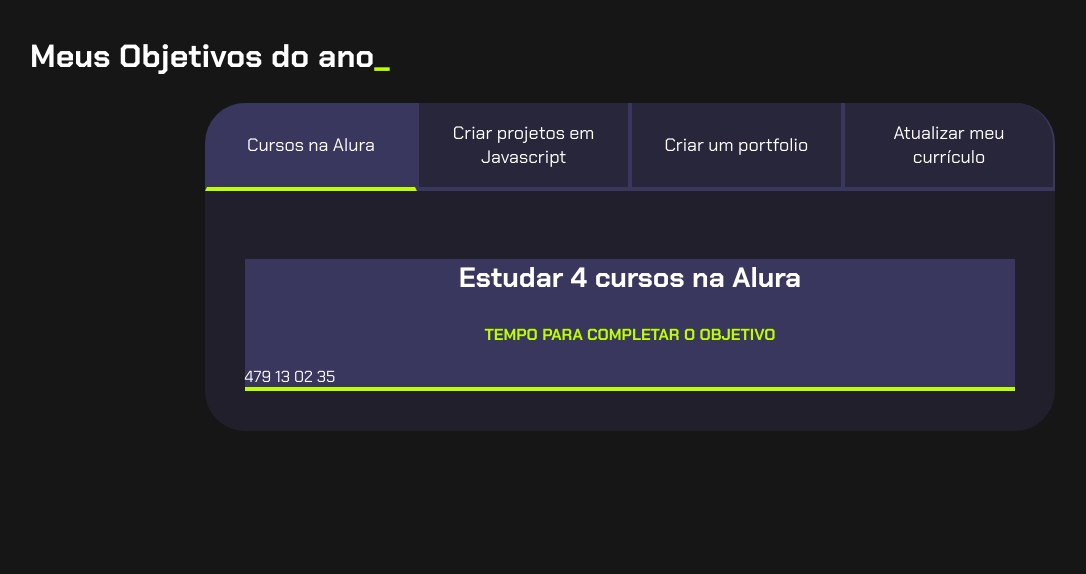
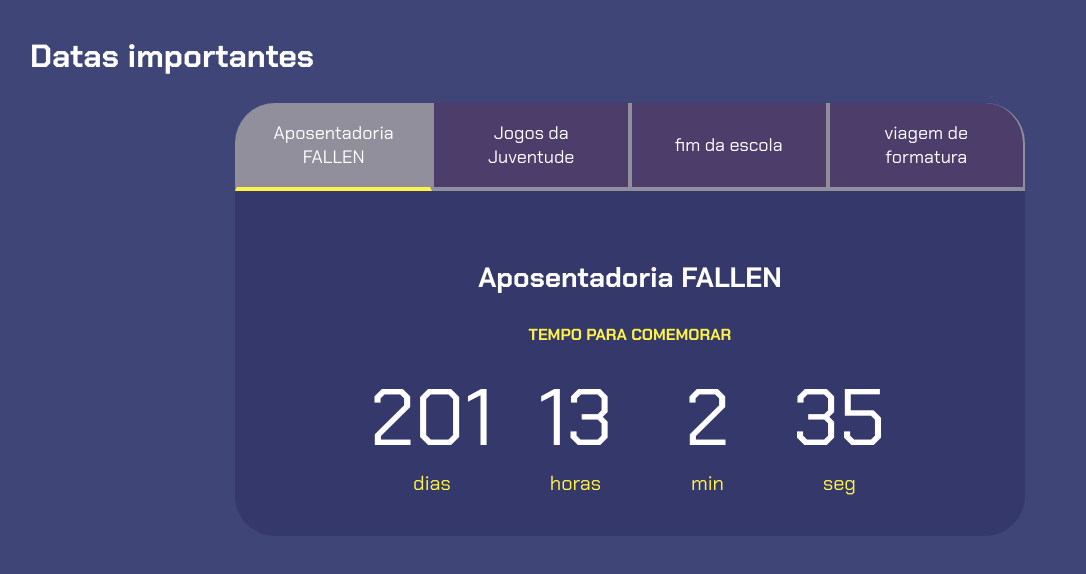
Before and after one commit to Gustavomoltres/projetodevida, a plain HTML site: page index.html in a window 1280 px wide. Shown: the whole page, without its empty margins (10-1096 px from the left). Drawn offline with Linux system fonts and the light colour scheme.

Commit message:
projeto final

```diff
--- a/index.html
+++ b/index.html
@@ -1,61 +1,109 @@
 <!DOCTYPE html>
 <html lang="pt-br">
+
 <head>
-    <meta charset="UTF-8" />
-    <meta name="viewport" content="width=device-width, initial-scale=1.0" />
+    <meta charset="UTF-8">
+    <meta name="viewport" content="width=device-width, initial-scale=1.0">
     <title>Meus objetivos do ano</title>
-    <link rel="stylesheet" href="style.css" />
+    <link rel="stylesheet" href="style.css">
 </head>
 
 <body>
     <section class="conteudo-principal">
-      <h2 class="titulo-principal">Meus Objetivos do ano<span>_</span></h2>
+        <h2 class="titulo-principal">Datas importantes </h2><span></span></h2>
         <div class="conteudo">
             <div class="botoes">
-    <button class="botao ativo" data-index="0" aria-pressed="true">Cursos na Alura</button>
-    <button class="botao" data-index="1" aria-pressed="false">Criar projetos em Javascript</button>
-    <button class="botao" data-index="2" aria-pressed="false">Criar um portfolio</button>
-    <button class="botao" data-index="3" aria-pressed="false">Atualizar meu currículo</button>
+                <button class="botao ativo">Aposentadoria FALLEN</button>
+                <button class="botao">Jogos da Juventude</button>
+                <button class="botao">fim da escola</button>
+                <button class="botao">viagem de formatura</button>
             </div>
             <div class="abas-textos">
                 <div class="aba-conteudo ativo">
-      <h3 class="aba-conteudo-titulo-principal">Estudar 4 cursos na Alura</h3>
-      <h4 class="aba-conteudo-titulo-secundario">Tempo para completar o objetivo</h4>
+                    <h3 class="aba-conteudo-titulo-principal">Aposentadoria FALLEN</h3>
+                    <h4 class="aba-conteudo-titulo-secundario">Tempo para comemorar</h4>
                     <div class="contador">
-        <span class="dias">00</span>
-        <span class="horas">00</span>
-        <span class="minutos">00</span>
-        <span class="segundos">00</span>
+                        <div class="contador-digito">
+                            <p class="contador-digito-numero" id="dias0"></p>
+                            <p class="contador-digito-texto">dias</p>
+                        </div>
+                        <div class="contador-digito">
+                            <p class="contador-digito-numero" id="horas0"></p>
+                            <p class="contador-digito-texto">horas</p>
+                        </div>
+                        <div class="contador-digito">
+                            <p class="contador-digito-numero" id="min0"></p>
+                            <p class="contador-digito-texto">min</p>
+                        </div>
+                        <div class="contador-digito">
+                            <p class="contador-digito-numero" id="seg0"></p>
+                            <p class="contador-digito-texto">seg</p>
+                        </div>
                     </div>
                 </div>
                 <div class="aba-conteudo">
-      <h3 class="aba-conteudo-titulo-principal">Criar 5 projetos em Javascript</h3>
-      <h4 class="aba-conteudo-titulo-secundario">Tempo para completar o objetivo</h4>
+                    <h3 class="aba-conteudo-titulo-principal">Jogos da Juventude</h3>
+                    <h4 class="aba-conteudo-titulo-secundario">Tempo para comemorar</h4>
                     <div class="contador">
-        <span class="dias">00</span>
-        <span class="horas">00</span>
-        <span class="minutos">00</span>
-        <span class="segundos">00</span>
+                        <div class="contador-digito">
+                            <p class="contador-digito-numero" id="dias1"></p>
+                            <p class="contador-digito-texto">dias</p>
+                        </div>
+                        <div class="contador-digito">
+                            <p class="contador-digito-numero" id="horas1"></p>
+                            <p class="contador-digito-texto">horas</p>
+                        </div>
+                        <div class="contador-digito">
+                            <p class="contador-digito-numero" id="min1"></p>
+                            <p class="contador-digito-texto">min</p>
+                        </div>
+                        <div class="contador-digito">
+                            <p class="contador-digito-numero" id="seg1"></p>
+                            <p class="contador-digito-texto">seg</p>
+                        </div>
                     </div>
                 </div>
                 <div class="aba-conteudo">
-      <h3 class="aba-conteudo-titulo-principal">Criar um portfolio com os meus 3 melhores projetos</h3>
-      <h4 class="aba-conteudo-titulo-secundario">Tempo para completar o objetivo</h4>
+                    <h3 class="aba-conteudo-titulo-principal">fim da escola</h3>
+                    <h4 class="aba-conteudo-titulo-secundario">Tempo para comemorar</h4>
                     <div class="contador">
-        <span class="dias">00</span>
-        <span class="horas">00</span>
-        <span class="minutos">00</span>
-        <span class="segundos">00</span>
+                        <div class="contador-digito">
+                            <p class="contador-digito-numero" id="dias2"></p>
+                            <p class="contador-digito-texto">dias</p>
+                        </div>
+                        <div class="contador-digito">
+                            <p class="contador-digito-numero" id="horas2"></p>
+                            <p class="contador-digito-texto">horas</p>
+                        </div>
+                        <div class="contador-digito">
+                            <p class="contador-digito-numero" id="min2"></p>
+                            <p class="contador-digito-texto">min</p>
+                        </div>
+                        <div class="contador-digito">
+                            <p class="contador-digito-numero" id="seg2"></p>
+                            <p class="contador-digito-texto">seg</p>
+                        </div>
                     </div>
                 </div>
                 <div class="aba-conteudo">
-      <h3 class="aba-conteudo-titulo-principal">Atualizar meu curriculo com os certificados da Alura</h3>
-      <h4 class="aba-conteudo-titulo-secundario">Tempo para completar o objetivo</h4>
+                    <h3 class="aba-conteudo-titulo-principal">viagem de formatura</h3>
+                    <h4 class="aba-conteudo-titulo-secundario">Tempo para comemorar</h4>
                     <div class="contador">
-        <span class="dias">00</span>
-        <span class="horas">00</span>
-        <span class="minutos">00</span>
-        <span class="segundos">00</span>
+                        <div class="contador-digito">
+                            <p class="contador-digito-numero" id="dias3"></p>
+                            <p class="contador-digito-texto">dias</p>
+                        </div>
+                        <div class="contador-digito">
+                            <p class="contador-digito-numero" id="horas3"></p>
+                            <p class="contador-digito-texto">horas</p>
+                        </div>
+                        <div class="contador-digito">
+                            <p class="contador-digito-numero" id="min3"></p>
+                            <p class="contador-digito-texto">min</p>
+                        </div>
+                        <div class="contador-digito">
+                            <p class="contador-digito-numero" id="seg3"></p>
+                            <p class="contador-digito-texto">seg</p>
                         </div>
                     </div>
                 </div>
@@ -64,4 +112,5 @@
     </section>
     <script src="main.js"></script>
 </body>
+
 </html>
--- a/main.js
+++ b/main.js
@@ -1,58 +1,58 @@
 const botoes = document.querySelectorAll(".botao");
-const abas = document.querySelectorAll(".aba-conteudo");
-const contadores = document.querySelectorAll(".contador");
+const textos = document.querySelectorAll(".aba-conteudo");
 
-const datasObjetivo = [
-  new Date("2027-10-05T00:00:00"),
-  new Date("2027-12-31T23:59:59"),
-  new Date("2027-06-30T23:59:59"),
-  new Date("2027-08-15T23:59:59")
-];
+for (let i = 0; i < botoes.length; i++) {
+    botoes[i].onclick = function () {
 
-function formatarTempo(totalEmMilissegundos) {
-  if (totalEmMilissegundos <= 0) {
-    return { dias: 0, horas: 0, minutos: 0, segundos: 0 };
-  }
+        for (let j = 0; j < botoes.length; j++) {
+            botoes[j].classList.remove("ativo");
+            textos[j].classList.remove("ativo");
+        }
 
-  const segundosTotais = Math.floor(totalEmMilissegundos / 1000);
-  const dias = Math.floor(segundosTotais / 86400);
-  const horas = Math.floor((segundosTotais % 86400) / 3600);
-  const minutos = Math.floor((segundosTotais % 3600) / 60);
-  const segundos = segundosTotais % 60;
-
-  return { dias, horas, minutos, segundos };
+        botoes[i].classList.add("ativo");
+        textos[i].classList.add("ativo");
+    }
 }
 
-function atualizarContadores() {
-  contadores.forEach((contador, indice) => {
-    const diferenca = datasObjetivo[indice].getTime() - Date.now();
-    const tempo = formatarTempo(diferenca);
+const contadores = document.querySelectorAll(".contador");
+const tempoObjetivo1 = new Date("2026-12-31T00:00:00");
+const tempoObjetivo2 = new Date("2026-10-21T00:00:00");
+const tempoObjetivo3 = new Date("2026-12-01T00:00:00");
+const tempoObjetivo4 = new Date("2026-10-05T00:00:00");
 
-    contador.querySelector(".dias").textContent = String(tempo.dias).padStart(2, "0");
-    contador.querySelector(".horas").textContent = String(tempo.horas).padStart(2, "0");
-    contador.querySelector(".minutos").textContent = String(tempo.minutos).padStart(2, "0");
-    contador.querySelector(".segundos").textContent = String(tempo.segundos).padStart(2, "0");
-  });
+const tempos = [tempoObjetivo1, tempoObjetivo2, tempoObjetivo3, tempoObjetivo4];
+
+
+function calculaTempo(tempoObjetivo) {
+    let tempoAtual = new Date();
+    let tempoFinal = tempoObjetivo - tempoAtual;
+    let segundos = Math.floor(tempoFinal / 1000);
+    let minutos = Math.floor(segundos / 60);
+    let horas = Math.floor(minutos / 60);
+    let dias = Math.floor(horas / 24);
+
+    segundos %= 60;
+    minutos %= 60;
+    horas %= 24;
+    if (tempoFinal > 0) {
+        return [dias, horas, minutos, segundos];
+    } else {
+        return [0, 0, 0, 0];
+    }
 }
 
-botoes.forEach((botao) => {
-  botao.addEventListener("click", () => {
-    const indice = Number(botao.dataset.index);
+function atualizaCronometro() {
+    for (let i = 0; i < contadores.length; i++) {
+        document.getElementById("dias" + i).textContent = calculaTempo(tempos[i])[0];
+        document.getElementById("horas" + i).textContent = calculaTempo(tempos[i])[1];
+        document.getElementById("min" + i).textContent = calculaTempo(tempos[i])[2];
+        document.getElementById("seg" + i).textContent = calculaTempo(tempos[i])[3];
+    }
+}
 
-    botoes.forEach((item) => {
-      item.classList.remove("ativo");
-      item.setAttribute("aria-pressed", "false");
-    });
+function comecaCronometro() {
+    atualizaCronometro();
+    setInterval(atualizaCronometro, 1000);
+}
 
-    abas.forEach((aba) => {
-      aba.classList.remove("ativo");
-    });
-
-    botao.classList.add("ativo");
-    botao.setAttribute("aria-pressed", "true");
-    abas[indice]?.classList.add("ativo");
-  });
-});
-
-atualizarContadores();
-setInterval(atualizarContadores, 1000);
+comecaCronometro();
--- a/style.css
+++ b/style.css
@@ -1,23 +1,20 @@
-@import url("https://fonts.googleapis.com/css2?family=Chakra+Petch:wght@400;700&display=swap");
-
-* {
-  box-sizing: border-box;
-}
+@import url('https://fonts.googleapis.com/css2?family=Chakra+Petch:wght@400;700&display=swap');
 
 :root {
-  --cor-de-fundo: #161616;
-  --verde: #bbff00;
-  --branco: #ffffff;
-  --botao-ativo: #3a375e;
-  --botao-inativo: rgba(58, 55, 94, 0.5);
-  --texto-fundo: rgba(58, 55, 94, 0.3);
+    --cor-de-fundo: #1c235ed7;
+    --verde: #fff349;
+    --branco: #FFFFFF;
+    --botao-ativo: #908f9b;
+    --botao-inativo: rgba(91, 55, 94, 0.5);
+    --texto-fundo: rgba(31, 27, 77, 0.3);
 }
 
 body {
     background-color: var(--cor-de-fundo);
     color: var(--branco);
-  font-family: "Chakra Petch", sans-serif;
+    font-family: 'Chakra Petch', sans-serif;
 }
+
 
 .conteudo-principal {
     display: flex;
@@ -39,8 +36,9 @@
     color: var(--verde);
 }
 
+
 .botao {
-  font-family: "Chakra Petch", sans-serif;
+    font-family: 'Chakra Petch', sans-serif;
     background-color: var(--botao-inativo);
     color: var(--branco);
     display: flex;
@@ -53,14 +51,6 @@
     border-left: 2px solid var(--botao-ativo);
     border-right: 2px solid var(--botao-ativo);
     border-top: none;
-  border-radius: 0;
-  cursor: pointer;
-  transition: background-color 0.2s ease, transform 0.2s ease;
-}
-
-.botao:focus {
-  outline: 3px solid rgba(221, 119, 35, 0.7);
-  outline-offset: 3px;
 }
 
 .botao:first-child {
@@ -71,9 +61,19 @@
     display: block;
 }
 
-.ativo {
+.botao.ativo {
     background-color: var(--botao-ativo);
     border-bottom: 4px solid var(--verde);
+}
+
+.abas-textos {
+    background-color: var(--texto-fundo);
+    padding: 40px;
+    border-radius: 0 0 40px 40px;
+}
+
+.aba-conteudo.ativo {
+    display: block;
 }
 
 .aba-conteudo {
@@ -84,20 +84,36 @@
     font-size: 28px;
     text-align: center;
 }
+
 .aba-conteudo-titulo-secundario {
     text-align: center;
     color: var(--verde);
     text-transform: uppercase;
 }
 
-.aba-conteudo.ativo {
-  display: block;
+.contador {
+    display: flex;
+    justify-content: center;
+    flex-wrap: wrap;
 }
 
-.abas-textos {
-  background-color: var(--texto-fundo);
-  padding: 40px;
-  border-radius: 0 0 40px 40px;
+.contador-digito {
+    padding: 0 16px;
+    text-align: center;
+    min-width: 100px;
+}
+
+.contador-digito-numero {
+    font-size: 80px;
+    margin: 0;
+
+}
+
+.contador-digito-texto {
+    color: var(--verde);
+    font-size: 20px;
+    margin: 0;
+
 }
 
 @media screen and (min-width: 768px) {
```
Lines whose indentation alone changed are shown as unchanged.
